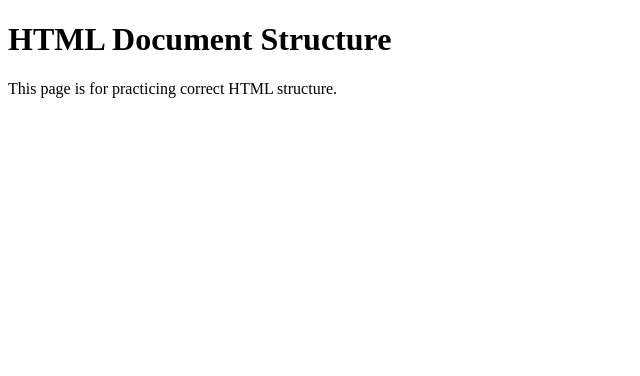
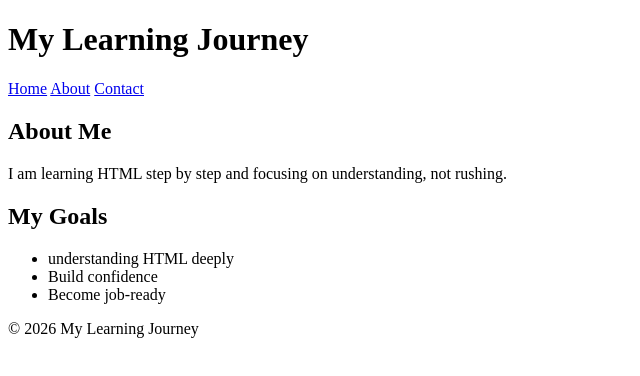
Before and after one commit to priscillah-oss/html-Foundation, a plain HTML site: page day-h1-document-structure/index.html in a window 1280 px wide. Shown: the whole page, without its empty margins (0-640 px from the left). Drawn offline with Linux system fonts and the light colour scheme.

Commit message:
Day 13: Added semantic HTML structure

```diff
--- a/day-h1-document-structure/index.html
+++ b/day-h1-document-structure/index.html
@@ -1,13 +1,39 @@
 <!DOCTYPE html>
 <html lang="en">
-<head>
-    <meta charset="UTF-8">
-    <title>HTML Structure Practice</title>
-</head>
-<body>
+    <head>
+        <meta charset="UTF-8">
+        <title>Semantic HTML Practice</title>
+    </head>
+    <body>
+        <header>
+            <h1>My Learning Journey</h1>
+            <nav>
+                <a href="#">Home</a>
+                <a href="#">About</a>
+                <a href="#">Contact</a>
+            </nav>
 
-    <h1>HTML Document Structure</h1>
-    <p>This page is for practicing correct HTML structure.</p>
+        </header>
+        <maim>
+            <section>
+                <h2>About Me</h2>
+                <p>
+                    I am learning HTML step by step and focusing on understanding,
+                not rushing.
+                </p>
+            </section>
+            <section>
+                <h2>My Goals</h2>
+                <ul>
+                    <li>understanding HTML deeply</li>
+                    <li>Build confidence</li>
+                    <li>Become job-ready</li>
+                </ul>
+            </section>
 
-</body>
+        </maim>
+        <footer>
+            <p>© 2026 My Learning Journey</p>
+        </footer>
+    </body>
 </html>
```
